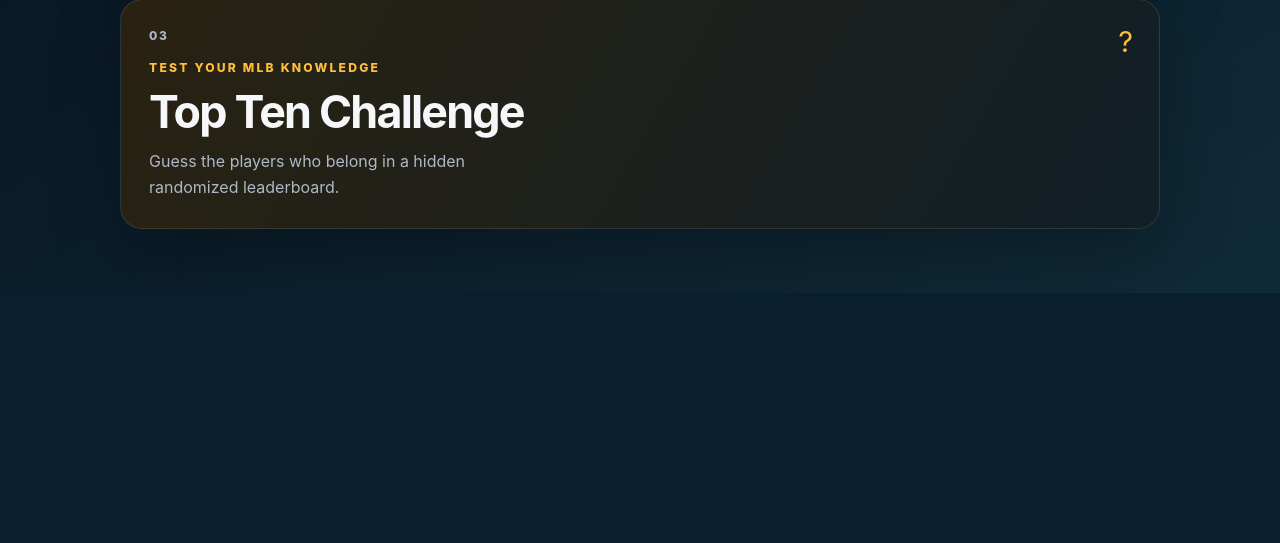
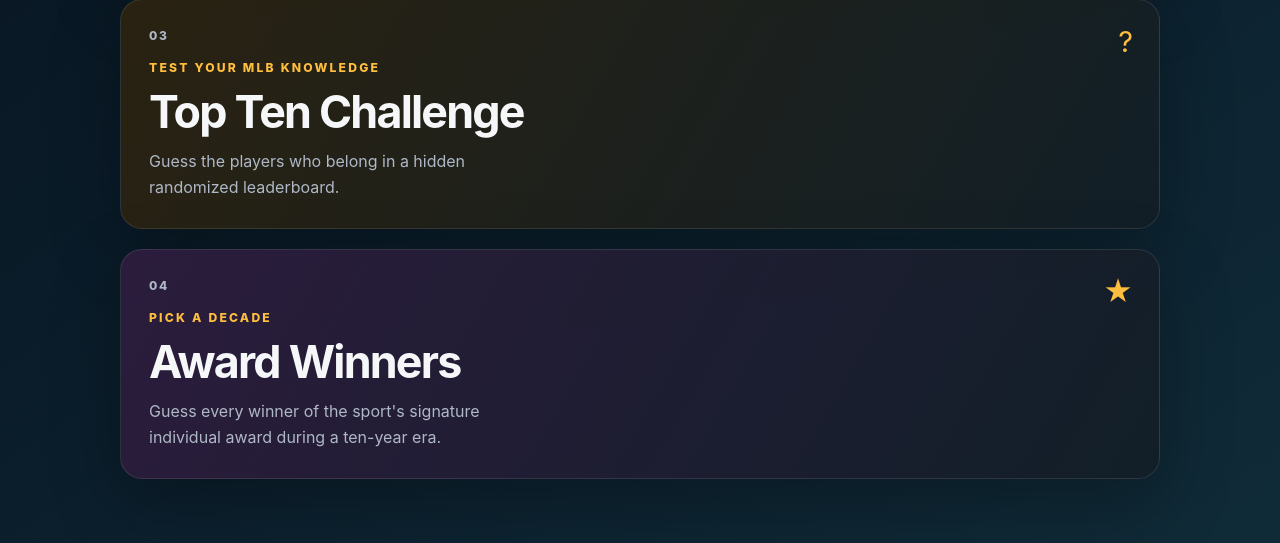
Before and after one commit to Kreeger21/top-ten-sports, a Flask app: page /mlb in a window 1280 px wide. Shown: the part 626-1169 px from the top of the page. Before the commit the page ends 861 px from the top, so only its background shows below. Run offline with Flask 3, Linux system fonts and the light colour scheme.

Commit message:
Add decade award challenge game

```diff
--- a/app.py
+++ b/app.py
@@ -9,6 +9,7 @@ import mlb_service
 import nfl_service
 import nba_service
 import cfb_service
+import awards_service
 
 app = Flask(__name__)
 APP_ENV = os.environ.get("TOP_TEN_ENV", "test").lower()
@@ -33,6 +34,7 @@ for key, sport in SPORTS.items():
     sport.update({
         "home": f"{key}_home", "leaderboard": f"{key}_leaderboard", "random": f"{key}_random",
         "challenge": f"{key}_challenge", "new_challenge": f"{key}_new_challenge", "search": f"{key}_player_search",
+        "awards": f"{key}_awards",
     })
 
 
@@ -73,7 +75,7 @@ def _sport_home(sport_key):
     intro = intros[sport_key]
     return render_template("home.html", sport_name=sport["name"], eyebrow=f'{sport["name"]} history, ranked', intro=intro,
                            leaderboard_endpoint=sport["leaderboard"], random_endpoint=sport["random"],
-                           new_challenge_endpoint=sport["new_challenge"])
+                           new_challenge_endpoint=sport["new_challenge"], awards_endpoint=sport["awards"])
 
 
 def _leaderboard(sport_key):
@@ -186,6 +188,61 @@ def _challenge(sport_key):
                            challenge_endpoint=sport["challenge"], search_endpoint=sport["search"])
 
 
+def _award_game(sport_key):
+    sport = SPORTS[sport_key]
+    try:
+        decades = awards_service.get_decades(sport_key)
+        decade = request.values.get("decade", decades[0], type=int)
+        if decade not in decades:
+            decade = decades[0]
+        winners = awards_service.get_decade_winners(sport_key, decade)
+        player_names = awards_service.get_player_names(sport_key)
+        error = None
+    except (OSError, ValueError, KeyError, awards_service.requests.RequestException) as exc:
+        app.logger.warning("Could not load %s award history: %s", sport["name"], exc)
+        decades, decade, winners, player_names = (), None, [], ()
+        error = "Award history is temporarily unavailable. Please try again."
+
+    game_key = f"award:{sport_key}:{decade}"
+    if session.get("award_game_key") != game_key:
+        session["award_game_key"], session["award_guesses"] = game_key, []
+        session["award_forfeited"] = False
+    guessed = set(session.get("award_guesses", []))
+    forfeited = session.get("award_forfeited", False)
+    message = message_type = None
+    if request.method == "POST" and request.form.get("action") == "forfeit":
+        forfeited = True
+        session["award_forfeited"] = True
+        message, message_type = "Game over — the remaining winners are shown in red.", "error"
+    elif request.method == "POST" and winners and not forfeited:
+        submitted = _normalized_name(request.form.get("player", ""))
+        matching_names = {winner["name"] for winner in winners
+                          if submitted in {_normalized_name(winner["name"]), _normalized_name(winner["name"]).rsplit(" ", 1)[-1]}}
+        if len(matching_names) == 1:
+            name = matching_names.pop()
+            if name in guessed:
+                message, message_type = f"You already found {name}.", "neutral"
+            else:
+                guessed.add(name)
+                session["award_guesses"] = list(guessed)
+                seasons_won = sum(winner["name"] == name for winner in winners)
+                suffix = f" ({seasons_won} winning seasons)" if seasons_won > 1 else ""
+                message, message_type = f"Correct — {name}{suffix}!", "success"
+        elif len(matching_names) > 1:
+            message, message_type = "That last name matches multiple winners. Choose the full name.", "neutral"
+        else:
+            message, message_type = "Not an award winner in this decade. Try again.", "error"
+    guessed_slots = sum(winner["name"] in guessed for winner in winners)
+    completed = bool(winners) and guessed_slots == len(winners)
+    return render_template(
+        "awards.html", sport_name=sport["name"], decade=decade, decades=decades, winners=winners,
+        award=awards_service.AWARDS[sport_key], player_names=player_names, guessed=guessed,
+        forfeited=forfeited, finished=completed or forfeited, completed=completed,
+        final_score=guessed_slots, message=message, message_type=message_type, error=error,
+        home_endpoint=sport["home"], awards_endpoint=sport["awards"],
+    )
+
+
 @app.route("/")
 def home(): return render_template("sports_home.html")
 @app.route("/mlb")
@@ -200,6 +257,8 @@ def mlb_new_challenge(): return _new_challenge("mlb")
 def mlb_challenge(): return _challenge("mlb")
 @app.route("/mlb/api/player-search")
 def mlb_player_search(): return _player_search("mlb")
+@app.route("/mlb/awards", methods=["GET", "POST"])
+def mlb_awards(): return _award_game("mlb")
 @app.route("/nfl")
 def nfl_home(): return _sport_home("nfl")
 @app.route("/nfl/leaderboard")
@@ -212,6 +271,8 @@ def nfl_new_challenge(): return _new_challenge("nfl")
 def nfl_challenge(): return _challenge("nfl")
 @app.route("/nfl/api/player-search")
 def nfl_player_search(): return _player_search("nfl")
+@app.route("/nfl/awards", methods=["GET", "POST"])
+def nfl_awards(): return _award_game("nfl")
 @app.route("/nba")
 def nba_home(): return _sport_home("nba")
 @app.route("/nba/leaderboard")
@@ -224,6 +285,8 @@ def nba_new_challenge(): return _new_challenge("nba")
 def nba_challenge(): return _challenge("nba")
 @app.route("/nba/api/player-search")
 def nba_player_search(): return _player_search("nba")
+@app.route("/nba/awards", methods=["GET", "POST"])
+def nba_awards(): return _award_game("nba")
 @app.route("/college-football")
 def cfb_home(): return _sport_home("cfb")
 @app.route("/college-football/leaderboard")
@@ -236,6 +299,8 @@ def cfb_new_challenge(): return _new_challenge("cfb")
 def cfb_challenge(): return _challenge("cfb")
 @app.route("/college-football/api/player-search")
 def cfb_player_search(): return _player_search("cfb")
+@app.route("/college-football/awards", methods=["GET", "POST"])
+def cfb_awards(): return _award_game("cfb")
 
 if __name__ == "__main__":
     app.run(
--- /dev/null
+++ b/awards_service.py
@@ -0,0 +1,111 @@
+from functools import lru_cache
+from io import StringIO
+import re
+
+from bs4 import BeautifulSoup
+import pandas as pd
+import requests
+
+
+AWARDS = {
+    "mlb": {
+        "name": "Most Valuable Player",
+        "short": "MVP",
+        "url": "https://en.wikipedia.org/wiki/Major_League_Baseball_Most_Valuable_Player_Award",
+    },
+    "nfl": {
+        "name": "AP Most Valuable Player",
+        "short": "MVP",
+        "url": "https://en.wikipedia.org/wiki/National_Football_League_Most_Valuable_Player_Award",
+    },
+    "nba": {
+        "name": "Most Valuable Player",
+        "short": "MVP",
+        "url": "https://en.wikipedia.org/wiki/NBA_Most_Valuable_Player_Award",
+    },
+    "cfb": {
+        "name": "Heisman Trophy",
+        "short": "HEISMAN",
+        "url": "https://www.heisman.com/heisman-winners/",
+    },
+}
+
+HEADERS = {"User-Agent": "TopTenSports/1.0 (public sports trivia application)"}
+
+
+def _clean(value):
+    value = re.sub(r"\[[^]]*]", "", str(value)).strip()
+    value = re.sub(r"\s*\(\d+\)\s*$", "", value)
+    value = value.rstrip("*^†‡§#� ")
+    return value or "—"
+
+
+def _page(url):
+    response = requests.get(url, headers=HEADERS, timeout=20)
+    response.raise_for_status()
+    return response.content
+
+
+@lru_cache(maxsize=4)
+def get_history(sport_key):
+    definition = AWARDS[sport_key]
+    content = _page(definition["url"])
+    records = []
+
+    if sport_key == "cfb":
+        soup = BeautifulSoup(content, "html.parser")
+        for heading in soup.find_all("h2", class_="page-title"):
+            container = heading.find_parent("div", class_="row")
+            match = re.search(r"\b(19|20)\d{2}\b", container.get_text(" ", strip=True) if container else "")
+            if match:
+                records.append({"season": int(match.group()), "season_label": match.group(),
+                                "name": _clean(heading.get_text(" ", strip=True)), "team": "—"})
+        return tuple(sorted(records, key=lambda row: (row["season"], row["name"])))
+
+    tables = pd.read_html(StringIO(content.decode("utf-8", errors="replace")))
+    if sport_key == "nba":
+        table = next(table for table in tables if "Season" in table.columns and "Player" in table.columns)
+        for _, row in table.iterrows():
+            match = re.search(r"\d{4}", str(row["Season"]))
+            if match:
+                year = int(match.group())
+                records.append({"season": year, "season_label": f"{year}–{str(year + 1)[-2:]}",
+                                "name": _clean(row["Player"]), "team": _clean(row["Team"])})
+    elif sport_key == "nfl":
+        table = next(table for table in tables if "Year" in table.columns and "AP" in table.columns)
+        for _, row in table.iterrows():
+            if pd.isna(row["AP"]) or not str(row["Year"]).isdigit():
+                continue
+            for winner in re.split(r"\s*/\s*|\s+and\s+", str(row["AP"])):
+                name = _clean(winner)
+                if name and name not in {"—", "-"}:
+                    records.append({"season": int(row["Year"]), "season_label": str(row["Year"]),
+                                    "name": name, "team": "—"})
+    else:
+        award_tables = [table for table in tables if "Year" in table.columns and "American League winner" in table.columns]
+        for table in award_tables:
+            for _, row in table.iterrows():
+                if not str(row["Year"]).isdigit():
+                    continue
+                for league, winner_column, team_column in (
+                    ("AL", "American League winner", "Team"),
+                    ("NL", "National League winner", "Team.1"),
+                ):
+                    name = _clean(row[winner_column])
+                    if name and name not in {"—", "-", "nan"}:
+                        records.append({"season": int(row["Year"]), "season_label": f'{row["Year"]} {league}',
+                                        "name": name, "team": _clean(row[team_column])})
+    return tuple(sorted(records, key=lambda row: (row["season"], row["season_label"])))
+
+
+def get_decades(sport_key):
+    years = [row["season"] for row in get_history(sport_key)]
+    return tuple(range(max(years) // 10 * 10, min(years) // 10 * 10 - 1, -10))
+
+
+def get_decade_winners(sport_key, decade):
+    return [dict(row) for row in get_history(sport_key) if decade <= row["season"] <= decade + 9]
+
+
+def get_player_names(sport_key):
+    return tuple(sorted({row["name"] for row in get_history(sport_key)}, key=str.casefold))
--- a/requirements.txt
+++ b/requirements.txt
@@ -3,4 +3,5 @@ beautifulsoup4==4.15.0
 gunicorn==23.0.0
 pandas==3.0.5
 pybaseball==2.2.7
+requests==2.34.2
 waitress==3.0.2
--- a/static/styles.css
+++ b/static/styles.css
@@ -66,6 +66,11 @@ tbody tr:first-child .rank { border-color: var(--accent); color: var(--accent-da
 .path-arrow { position: absolute; top: 24px; right: 26px; color: var(--accent); font-size: 1.8rem; }
 .surprise-card { background: linear-gradient(145deg, rgba(30, 78, 94, .96), rgba(13, 34, 48, .96)); }
 .challenge-card { grid-column: 1 / -1; min-height: 230px; background: linear-gradient(120deg, rgba(44, 35, 16, .94), rgba(18, 31, 39, .96)); }
+.awards-card { grid-column: 1 / -1; min-height: 230px; background: linear-gradient(120deg, rgba(45, 28, 62, .96), rgba(18, 31, 39, .96)); }
+.award-controls { display: flex; align-items: end; gap: 14px; flex-wrap: wrap; }
+.award-controls label { min-width: 55px; }
+.award-controls select { min-width: 190px; }
+.award-season { font-weight: 800; color: var(--accent); white-space: nowrap; }
 .league-grid { display: grid; grid-template-columns: repeat(auto-fit, minmax(280px, 1fr)); gap: 20px; }
 .league-card { position: relative; min-height: 390px; display: flex; flex-direction: column; justify-content: flex-end; overflow: hidden; padding: 30px; border: 1px solid var(--line); border-radius: 24px; color: var(--ink); text-decoration: none; box-shadow: 0 24px 70px rgba(0, 0, 0, .3); transition: transform .18s ease, border-color .18s ease; }
 .league-card:hover { transform: translateY(-5px); border-color: var(--accent); }
--- a/templates/home.html
+++ b/templates/home.html
@@ -45,6 +45,16 @@
         </div>
         <span class="path-arrow" aria-hidden="true">?</span>
       </a>
+
+      <a class="path-card awards-card" href="{{ url_for(awards_endpoint) }}">
+        <span class="path-number">04</span>
+        <div>
+          <p class="eyebrow">Pick a decade</p>
+          <h2>Award Winners</h2>
+          <p>Guess every winner of the sport's signature individual award during a ten-year era.</p>
+        </div>
+        <span class="path-arrow" aria-hidden="true">★</span>
+      </a>
     </section>
   </main>
 </body>
```
Also changed, not shown: templates/awards.html (added, +125 -0 lines), tests/test_app.py (+26 -0 lines).
